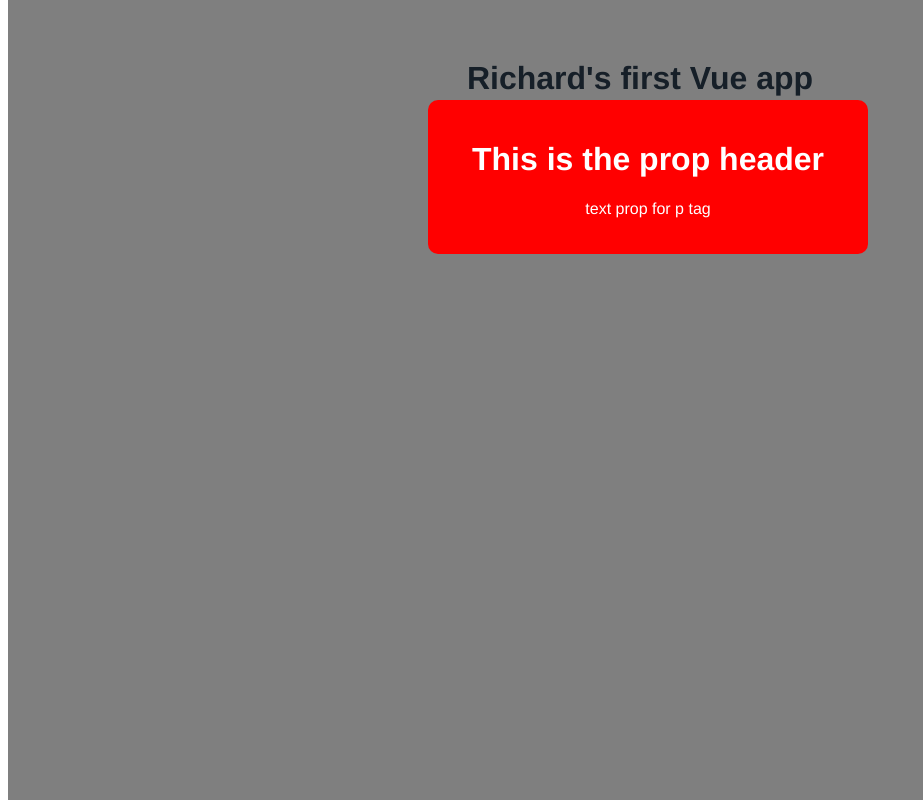
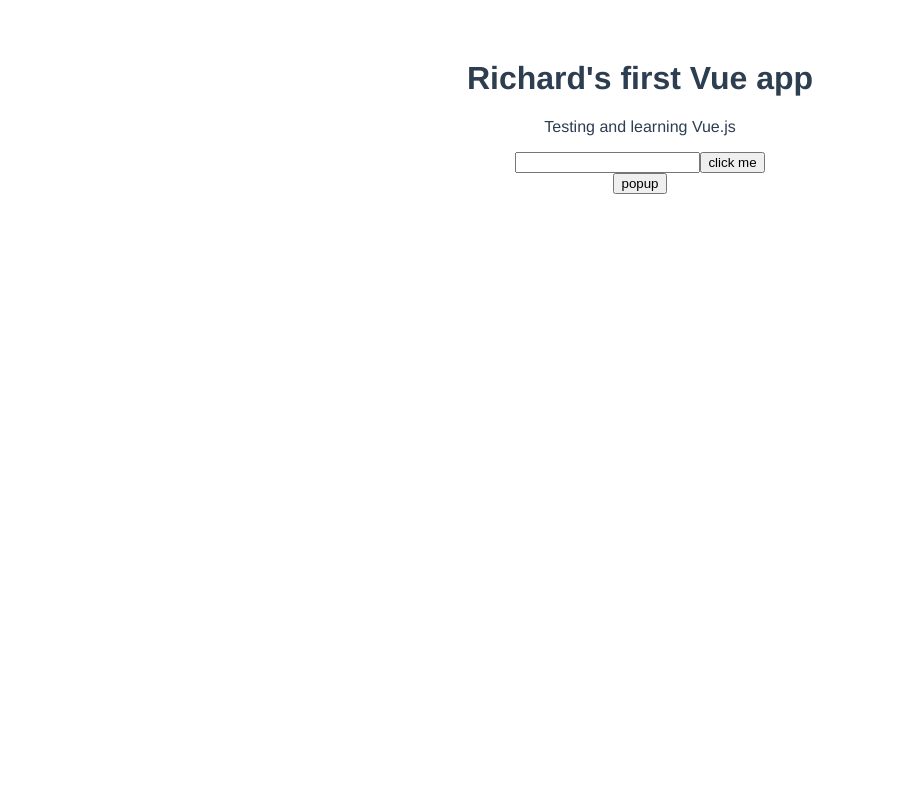
Before and after one commit to RichardMillerWimmer/learning-vue, a Vue app: page / in a window 1280 px wide. Shown: the whole page, without its empty margins (0-923 px from the left). Built offline with nearby package versions, Linux system fonts and the light colour scheme.

Commit message:
vue learning

```diff
--- a/src/App.vue
+++ b/src/App.vue
@@ -3,7 +3,11 @@
   <p>Testing and learning Vue.js</p>
   <input type="text" ref="name" />
   <button @click="handleClick">click me</button>
-  <Popup :header="header" :text="text" theme="sale"/>
+  <div v-if="showPopup">
+    <Popup :header="header" :text="text" theme="sale" @close="togglePopup" />
+  </div>
+  <br>
+  <button @click="togglePopup">popup</button>
 </template>
 
 <script>
@@ -18,7 +22,8 @@
     return {
       title: "Richard's first Vue app",
       header: "This is the prop header",
-      text: "text prop for p tag"
+      text: "text prop for p tag",
+      showPopup: false,
     };
   },
   methods: {
@@ -27,6 +32,9 @@
       this.$refs.name.classList.add("active");
       this.$refs.name.focus();
     },
+    togglePopup() {
+      this.showPopup = !this.showPopup
+    }
   },
 };
 </script>
--- a/src/components/Popup.vue
+++ b/src/components/Popup.vue
@@ -1,5 +1,5 @@
 <template>
-  <div class="backdrop">
+  <div class="backdrop" @click.self="closePopup">
     <div class="popup" :class="{ sale: theme === 'sale'}">
       <h1>{{ header }}</h1>
       <p>{{ text }}</p>
@@ -11,6 +11,11 @@
 export default {
   name: "Popup",
   props: ["header", "text", "theme"],
+  methods: {
+    closePopup() {
+      this.$emit('close')
+    }
+  }
 };
 </script>
 
```
